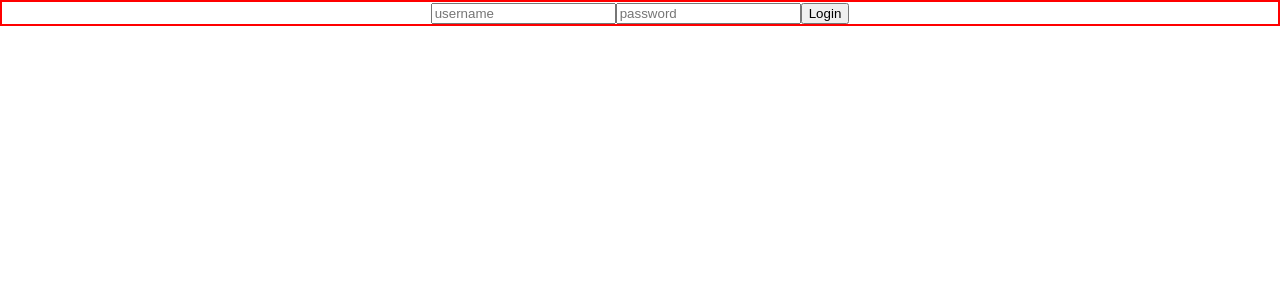
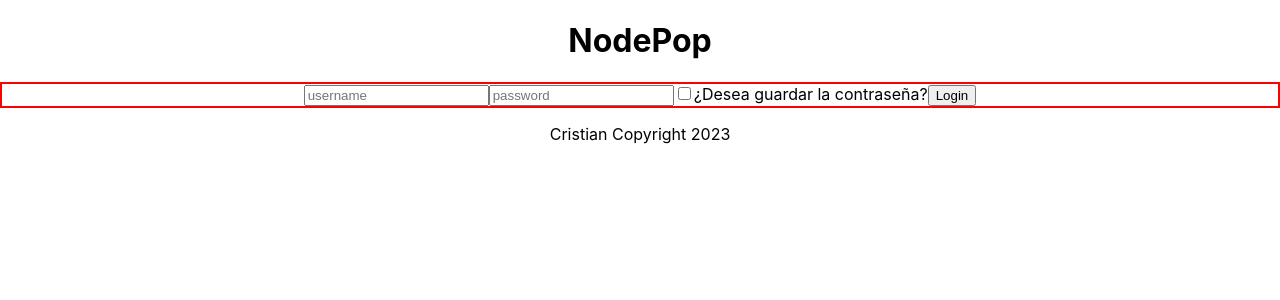
Before and after one commit to cristianchantada/proyecto-nodepop-react, a React (Create React App) app: page / in a window 1280 px wide. Shown: the top 300 px of the page. Built offline with nearby package versions, Linux system fonts and the light colour scheme.

Commit message:
Se hace y se deja operativo: Login, logout, checkbox guardar credenciales, Layout (estoy enchufadísimo)

```diff
--- a/src/App.js
+++ b/src/App.js
@@ -22,9 +22,10 @@ function App({isToken}) {
       className="App">
       {
         isLogged ?
-          <AdvertsPage handleLogout={handleLogout} /> :
-          <LoginPage handleLogin={handleLogin} />
+          <AdvertsPage isLogged={isLogged} handleLogout={handleLogout} /> :
+          <LoginPage isLogged={isLogged} handleLogin={handleLogin} />
       }
+
     </div>
   );
 }
--- a/src/api/service.js
+++ b/src/api/service.js
@@ -4,10 +4,13 @@ export function getAdverts(){
   return client.get("/v1/adverts");
 }
 
-export async function userLogin(credentials) {
+export async function userLogin(credentials, checked) {
   const response = await client.post("/auth/login", credentials);
   setRequestHeaders(response.accessToken);
-  localStorage.setItem('auth', response.accessToken);
+
+  if(checked){
+    localStorage.setItem('auth', response.accessToken);
+  }
 }
 
 export async function getAdvs() {
--- a/src/components/AdvertsPage.jsx
+++ b/src/components/AdvertsPage.jsx
@@ -1,7 +1,8 @@
 import React, { useEffect, useState } from "react";
 import { getAdverts } from "../api/service";
+import Layout from "./Layout";
 
-function AdvertsPage({handleLogout}) {
+function AdvertsPage({handleLogout, isLogged}) {
 
   const [adverts, setAdverts] = useState([]);
 
@@ -11,8 +12,8 @@ function AdvertsPage({handleLogout}) {
   }, []);
 
   return (
+    <Layout isLogged={isLogged} handleLogout={handleLogout}>
       <div className="container AdvertsPage">
-      <button onClick={handleLogout}>Logout</button>
         <h2>Anuncios</h2>
         <ul>
           {adverts.map(advert => (
@@ -23,6 +24,7 @@ function AdvertsPage({handleLogout}) {
           ))}
         </ul>
       </div>
+    </Layout>
   )
 }
 
--- a/src/components/Layout.jsx
+++ b/src/components/Layout.jsx
@@ -1,6 +1,28 @@
+import Button from "./button";
 
-function Layout () {
+function Layout ({isLogged, children, handleLogin, handleLogout}) {
 
+  return (
+    <div className="container layoutContainer">
+      <header>
+        <h1>NodePop</h1>
+        <nav>
+          {isLogged ?
+            <>
+              <Button /* handleButtonClick={} */title={"Crear anuncio"} />
+              <Button handleButtonClick={handleLogout} title={"Logout"} />
+            </> : null
+          }
+        </nav>
+      </header>
+      <main>
+        {children}
+      </main>
+      <footer>
+          <p>Cristian Copyright 2023</p>
+      </footer>
+    </div>
+  );
+}
 
-
-}
+export default Layout;
--- a/src/components/auth/LoginPage.jsx
+++ b/src/components/auth/LoginPage.jsx
@@ -1,41 +1,37 @@
-import React, { useState } from "react";
 import { userLogin } from "../../api/service";
+import Layout from "../Layout";
 
-function LoginPage({handleLogin}){
-
-/*   const[credentials, setCredentials] = useState({
-    email: "",
-    password: ""
-  }); */
+function LoginPage({handleLogin, isLogged}){
 
   const handleSubmit = event => {
     event.preventDefault();
 
-/*
-    setCredentials({...credentials,
-      email: event.target[0].value,
-      password: event.target[1].value
-    }); */
-
     const credentials = {
-      email: event.target[0].value,
-      password: event.target[1].value
+      email: event.target.username.value,
+      password: event.target.password.value
     }
 
-    userLogin(credentials).then(()=>{
+    console.log(event.target.checkbox.checked)
+
+    const checked = event.target.checkbox.checked
+
+    userLogin(credentials, checked).then(()=>{
       handleLogin();
     });
 
   }
 
   return (
+    <Layout>
       <div className="container login">
-      <form onSubmit={handleSubmit}>
+        <form id="loginForm" onSubmit={handleSubmit}>
           <input name="username" type="text" placeholder="username" />
           <input name="password" type="password" placeholder="password" />
+          <label htmlFor=""><input name="checkbox" type="checkbox"/>¿Desea guardar la contraseña?</label>
           <button type="submit">Login</button>
         </form>
       </div>
+    </Layout>
   );
 }
 
--- /dev/null
+++ b/src/components/button.jsx
@@ -0,0 +1,11 @@
+
+function Button({title, handleButtonClick}) {
+
+  return(
+    <div>
+      <button onClick={handleButtonClick}>{title}</button>
+    </div>
+  )
+}
+
+export default Button;
```
Also changed, not shown: 1 other file (tests, documents, lock files or other folders). Lines whose indentation alone changed are shown as unchanged.
